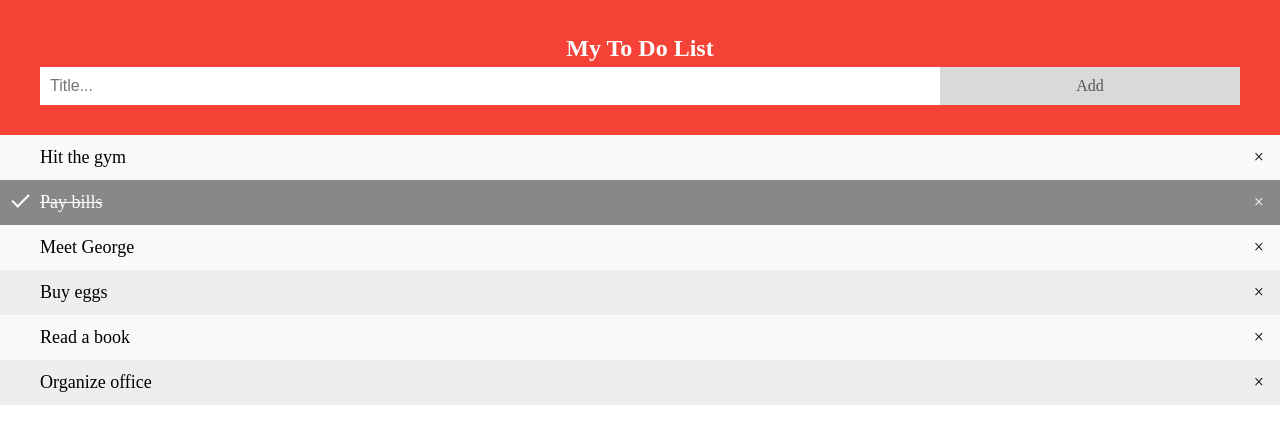
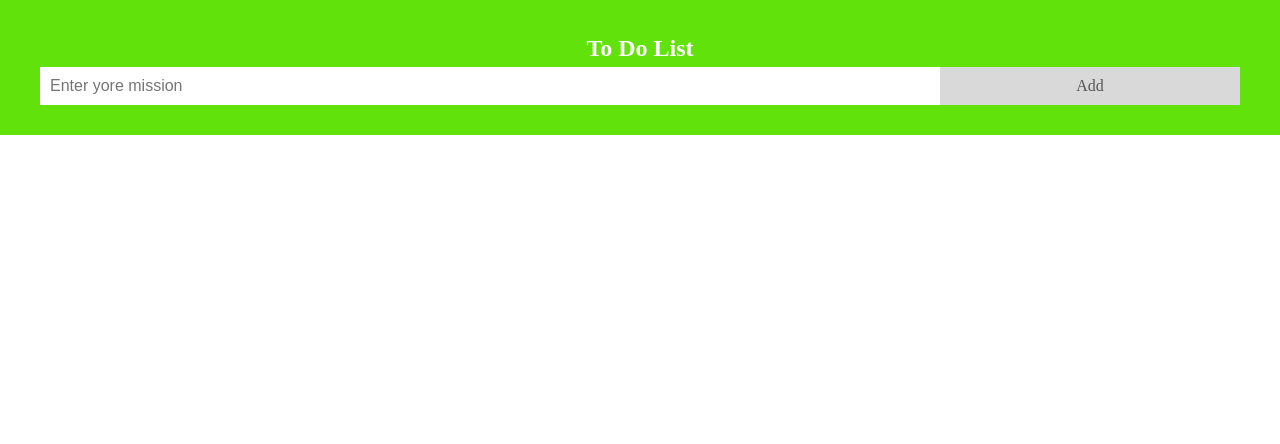
Before and after one commit to rafi053/to-do-list, a plain HTML site: page index.html in a window 1280 px wide. Both pictures are taken after a click on the element "Add". Drawn offline with Linux system fonts and the light colour scheme.

Commit message:
Update js

```diff
--- a/index.html
+++ b/index.html
@@ -9,18 +9,13 @@
 </head>
 <body>
     <div id="myDIV" class="header">
-        <h2 style="margin:5px">My To Do List</h2>
-        <input type="text" id="myInput" placeholder="Title...">
+        <h2 >To Do List</h2>
+        <input type="text" id="myInput" placeholder="Enter yore mission">
         <span onclick="newElement()" class="addBtn">Add</span>
       </div>
 
       <ul id="myUL">
-        <li>Hit the gym</li>
-        <li class="checked">Pay bills</li>
-        <li>Meet George</li>
-        <li>Buy eggs</li>
-        <li>Read a book</li>
-        <li>Organize office</li>
+
       </ul>
 
     <script src="script.js"></script>
--- a/script.js
+++ b/script.js
@@ -1,24 +1,22 @@
-var myNodelist = document.getElementsByTagName("LI");
-var i;
+const myNodelist = document.querySelector("LI");
 for (i = 0; i < myNodelist.length; i++) {
-  var span = document.createElement("SPAN");
-  var txt = document.createTextNode("\u00D7");
+  const span = document.createElement("SPAN");
   span.className = "close";
-  span.appendChild(txt);
   myNodelist[i].appendChild(span);
+
+
 }
 
 
-var close = document.getElementsByClassName("close");
-var i;
+const close = document.querySelector("close");
 for (i = 0; i < close.length; i++) {
   close[i].onclick = function() {
-    var div = this.parentElement;
+    const div = this.parentElement;
     div.style.display = "none";
   }
 }
 
-var list = document.querySelector('ul');
+const list = document.querySelector('ul');
 list.addEventListener('click', function(ev) {
   if (ev.target.tagName === 'LI') {
     ev.target.classList.toggle('checked');
@@ -26,11 +24,11 @@ list.addEventListener('click', function(ev) {
 }, false);
 
 
+//  יצירת משימה חדשה
 function newElement() {
-  var li = document.createElement("li");
-  var inputValue = document.getElementById("myInput").value;
-  var t = document.createTextNode(inputValue);
-  li.appendChild(t);
+  const li = document.createElement("li");
+  const inputValue = document.getElementById("myInput").value;
+  li.appendChild(inputValue);
   if (inputValue === '') {
     alert("You must write something!");
   } else {
@@ -38,15 +36,15 @@ function newElement() {
   }
   document.getElementById("myInput").value = "";
 
-  var span = document.createElement("SPAN");
-  var txt = document.createTextNode("\u00D7");
+  const span = document.createElement("SPAN");
+  const txt = document.createTextNode("\u00D7");
   span.className = "close";
   span.appendChild(txt);
   li.appendChild(span);
 
   for (i = 0; i < close.length; i++) {
     close[i].onclick = function() {
-      var div = this.parentElement;
+      const div = this.parentElement;
       div.style.display = "none";
     }
   }
--- a/style.css
+++ b/style.css
@@ -62,12 +62,12 @@ body {
   }
 
   .close:hover {
-    background-color: #f44336;
+    background-color: rgba(244, 54, 54, 0.705);
     color: white;
   }
 
   .header {
-    background-color: #f44336;
+    background-color: #61e20a;
     padding: 30px 40px;
     color: white;
     text-align: center;
@@ -105,3 +105,6 @@ body {
   .addBtn:hover {
     background-color: #bbb;
   }
+  h2{
+     margin:5px
+  }
```
